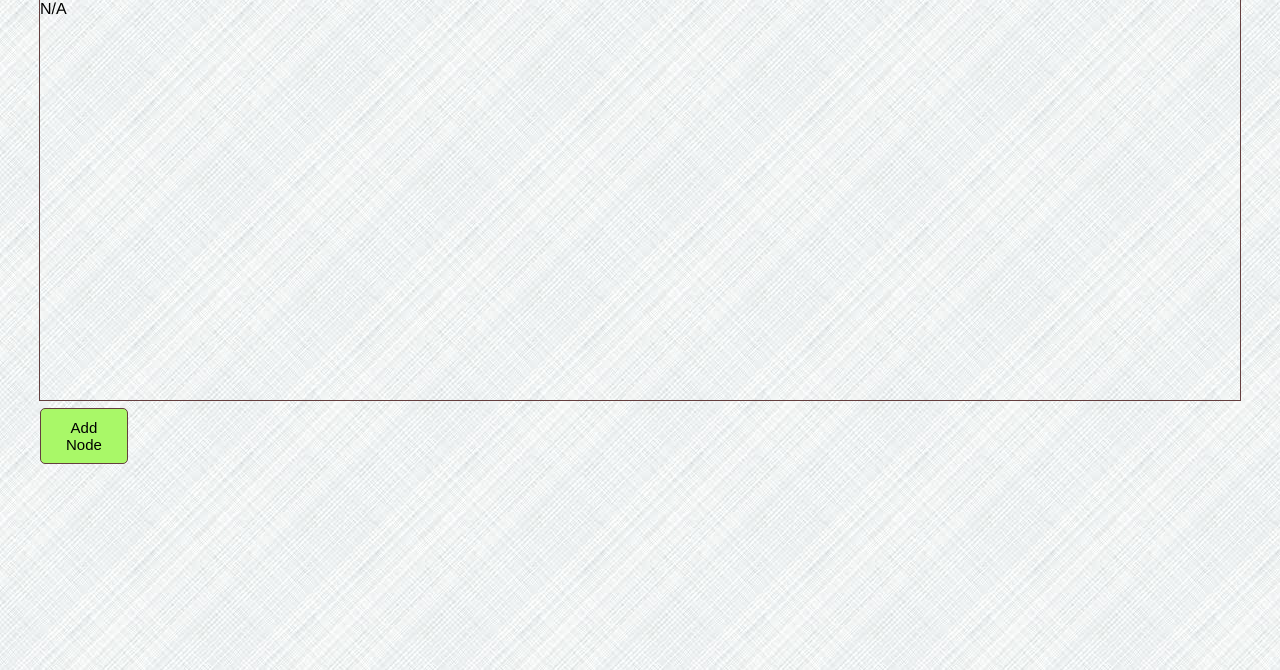
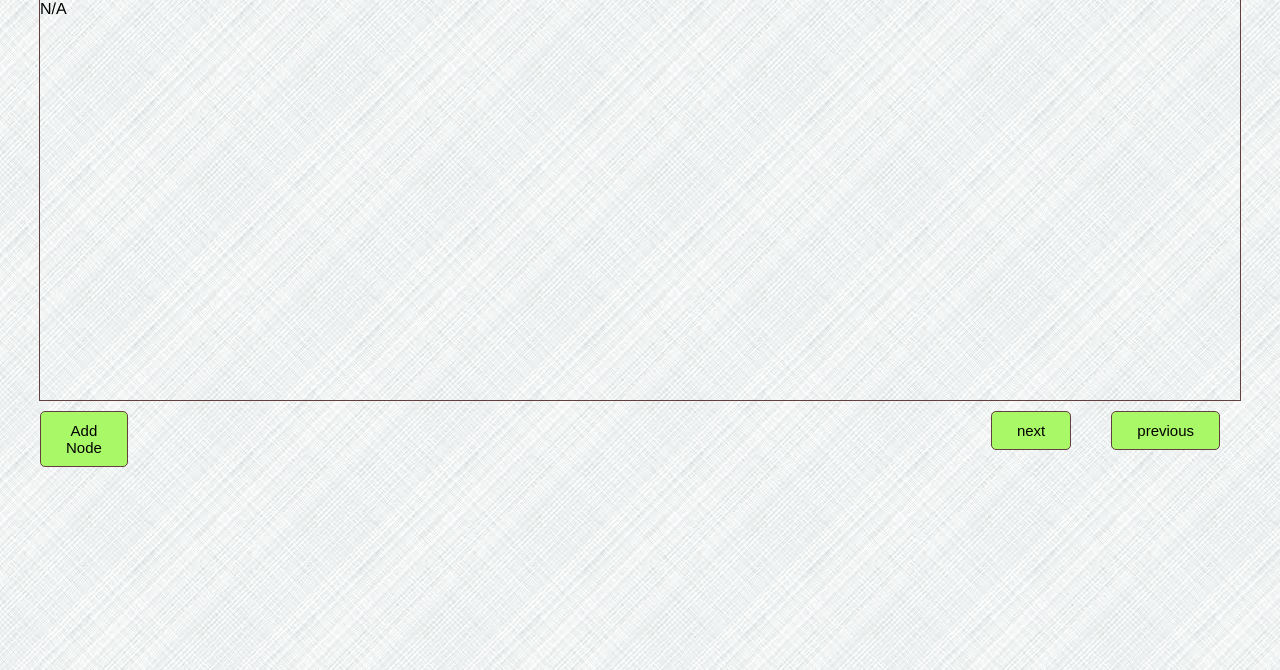
Before and after one commit to DevRaj7/Ant-NLP, a Flask app: page /annotation-page in a window 1280 px wide. Shown: the part 130-800 px from the top of the page. Run offline with Flask 2, Linux system fonts and the light colour scheme.

Commit message:
added prev,next buttons

```diff
--- a/static/css/annotationPage.css
+++ b/static/css/annotationPage.css
@@ -41,7 +41,6 @@
     padding: 5px;
 }
 
-
 .div-home-redirect {
     width: 100px;
     height: 84px;
@@ -83,25 +82,9 @@
     border: solid 1px #643F3F;
 }
 
-.div-add-node {
-    margin-top: 10px;
-    margin-left: 40px;
-    width: 80px;
-    height: 50px;
-    display: flex;
-    align-items: center;
-}
-
-.div-add-node button {
-    padding: 10px 25px;
-    font-size: 15px;
-    background-color: #a9f868;
-    border: solid 1px #643F3F;
-    border-radius: 5px;
-    cursor: pointer;
-}
 
 /* To edit node */
+
 #node-popUp {
     display: none;
     position: absolute;
@@ -117,3 +100,61 @@
     padding: 10px;
     text-align: center;
 }
+
+
+/* prev and next node buttons */
+
+.div-main-container {
+    display: table;
+}
+
+.div-add-node {
+    margin-top: 10px;
+    margin-left: 40px;
+    width: 80px;
+    height: 50px;
+    float: left;
+}
+
+.div-add-node button {
+    padding: 10px 25px;
+    font-size: 15px;
+    background-color: #a9f868;
+    border: solid 1px #643F3F;
+    border-radius: 5px;
+    cursor: pointer;
+}
+
+.div-prev-problem {
+    margin-top: 10px;
+    margin-right: 60px;
+    width: 80px;
+    height: 50px;
+    float: right;
+}
+
+.div-prev-problem button {
+    padding: 10px 25px;
+    font-size: 15px;
+    background-color: #a9f868;
+    border: solid 1px #643F3F;
+    border-radius: 5px;
+    cursor: pointer;
+}
+
+.div-next-problem {
+    margin-top: 10px;
+    margin-right: 40px;
+    width: 80px;
+    height: 50px;
+    float: right;
+}
+
+.div-next-problem button {
+    padding: 10px 25px;
+    font-size: 15px;
+    background-color: #a9f868;
+    border: solid 1px #643F3F;
+    border-radius: 5px;
+    cursor: pointer;
+}
--- a/templates/annotationPage.html
+++ b/templates/annotationPage.html
@@ -1,5 +1,6 @@
 <!DOCTYPE html>
 <html lang="en">
+
 <head>
     <meta charset="UTF-8">
     <meta http-equiv="X-UA-Compatible" content="IE=edge">
@@ -9,6 +10,7 @@
     <link rel="shortcut icon" href="{{ url_for('static', filename='img/favicon.ico') }}">
     <link rel="stylesheet" type="text/css" href="{{ url_for('static',filename='css/annotationPage.css') }}">
 </head>
+
 <body>
     <!-- Keeps track of the word problem number -->
     <p id="p-problem-number" hidden>{{problemNumber}}</p>
@@ -33,9 +35,17 @@
         <div id="mynetwork">N/A</div>
     </div>
 
-    <div class="div-add-node">
+    <div class="div-add-node div-main-container">
         <button>Add Node</button>
     </div>
+
+    <div class="div-prev-problem div-main-container">
+        <button>previous</button>
+    </div>
+    <div class="div-next-problem div-main-container">
+        <button>next</button>
+    </div>
+
 
     <div id="node-popUp">
         <span id="node-operation">node</span> <br />
@@ -71,4 +81,5 @@
 
     <script src="{{url_for('static', filename='dist/annotationPage.js')}}"></script>
 </body>
+
 </html>
```
Lines whose indentation alone changed are shown as unchanged.
